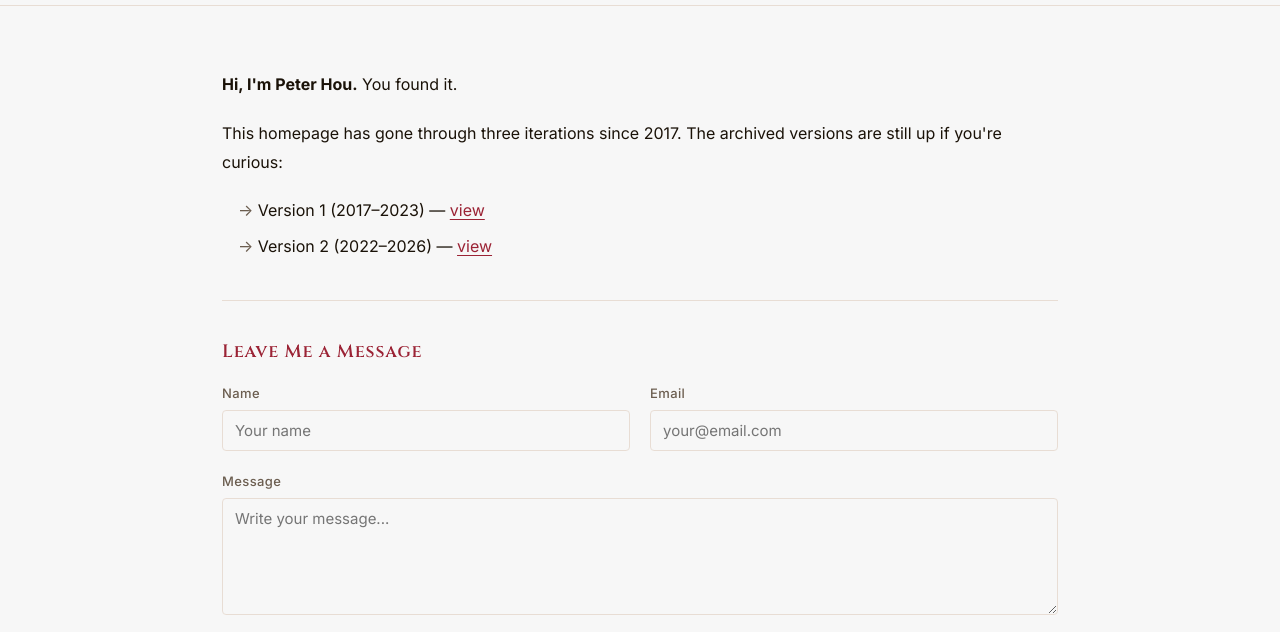
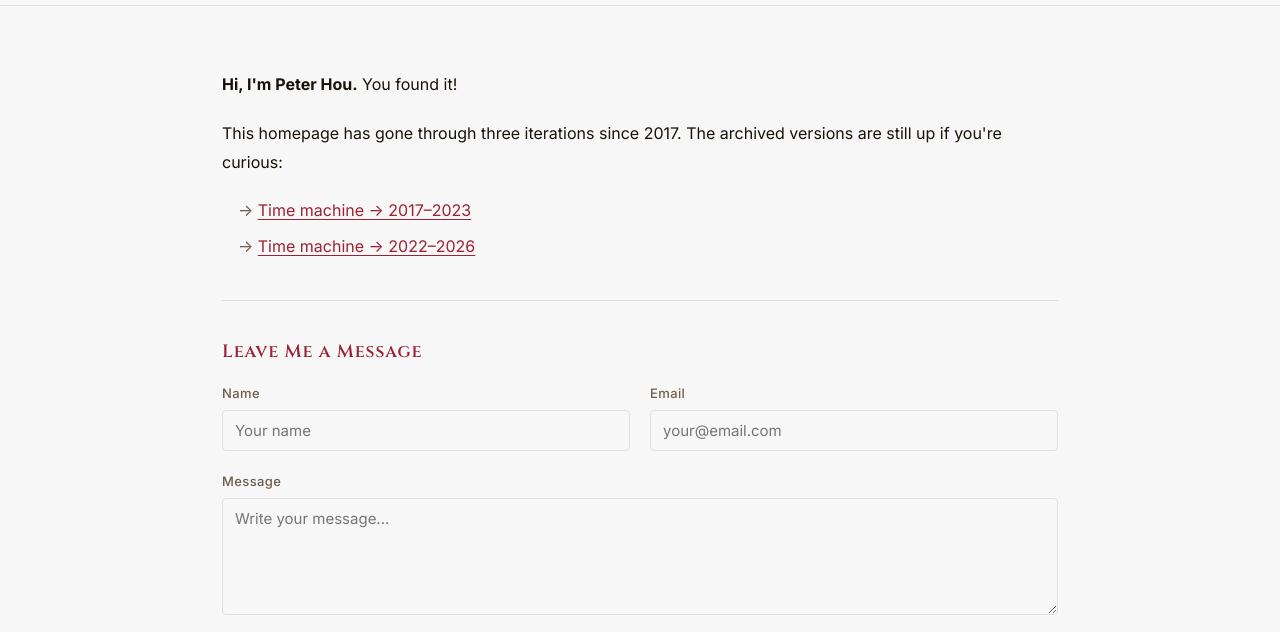
Before and after one commit to vippeterhou/vippeterhou.github.io, an Astro site: page /about in a window 1280 px wide. Shown: the part 137-769 px from the top of the page. Built offline with nearby package versions, Linux system fonts and the light colour scheme; Astro itself is replaced by a stand-in of ours.

Commit message:
update about page: time machine links and exclamation mark

```diff
--- a/src/pages/about.astro
+++ b/src/pages/about.astro
@@ -8,17 +8,17 @@ import ContactForm from '../components/ContactForm.svelte'
     <div class="container">
 
       <div class="content">
-        <p><strong>Hi, I'm Peter Hou.</strong> You found it.</p>
+        <p><strong>Hi, I'm Peter Hou.</strong> You found it!</p>
         <p>
           This homepage has gone through three iterations since 2017.
           The archived versions are still up if you're curious:
         </p>
         <ul class="versions">
           <li>
-            Version 1 (2017–2023) — <a href="https://vippeterhou.github.io/HomepageV1" target="_blank" rel="noopener">view</a>
+            <a href="https://vippeterhou.github.io/HomepageV1" target="_blank" rel="noopener">Time machine → 2017–2023</a>
           </li>
           <li>
-            Version 2 (2022–2026) — <a href="https://vippeterhou.github.io/HomepageV2" target="_blank" rel="noopener">view</a>
+            <a href="https://vippeterhou.github.io/HomepageV2" target="_blank" rel="noopener">Time machine → 2022–2026</a>
           </li>
         </ul>
       </div>
```
